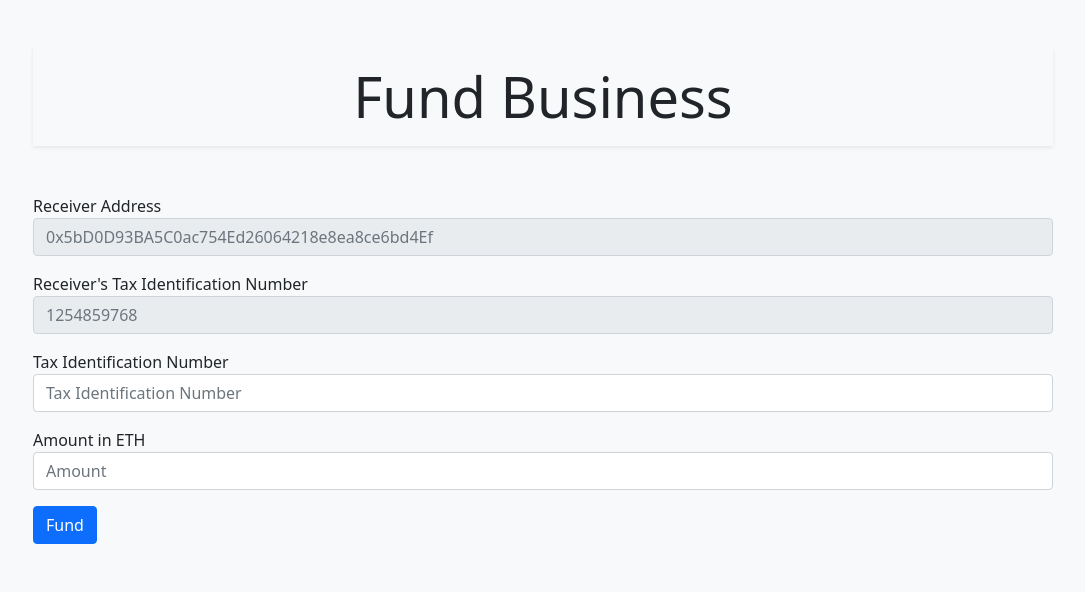
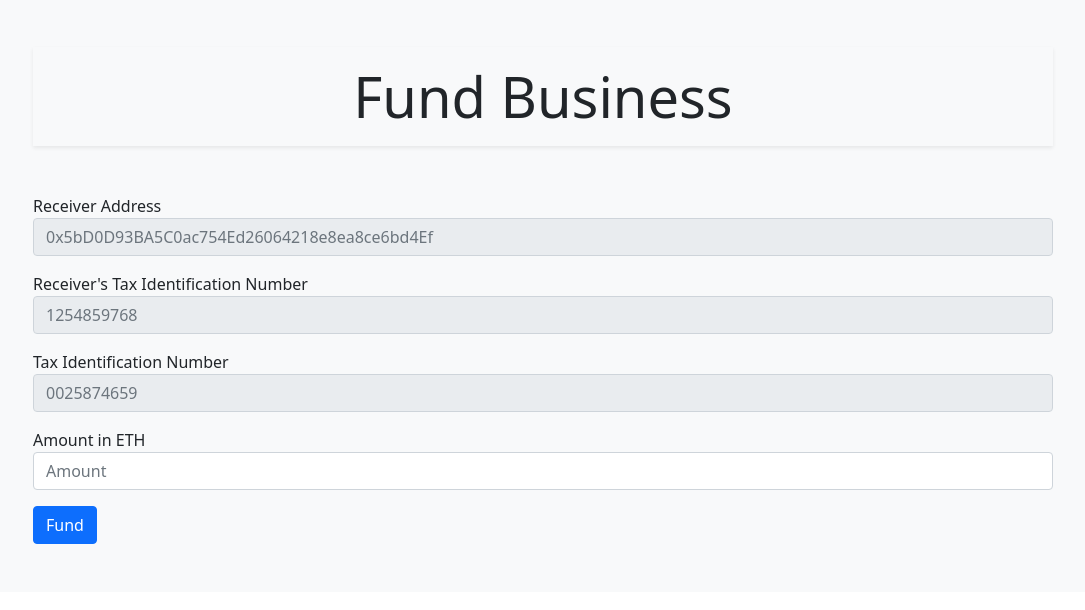
Before and after one commit to hackateam2/blockchainHackathon, a PHP site: page /assets/pages/fund.php in a window 1280 px wide. Shown: the part 900-1510 px from the top of the page, without its empty margins (97-1182 px from the left). Run offline with PHP 8.4, Linux system fonts and the light colour scheme; some libraries are stand-ins or nearby versions.

Commit message:
Update fund.php

```diff
--- a/Blockchain Hackathon/assets/pages/fund.php
+++ b/Blockchain Hackathon/assets/pages/fund.php
@@ -75,7 +75,7 @@
 
                         <div class="mb-3">
                           <label class="fomr-label">Tax Identification Number</label>
-                          <input type="text" id='TIN' name='number' class='form-control' placeholder='Tax Identification Number'>
+                          <input type="text" id='TIN' name='number' class='form-control' placeholder='0025874659' disabled>
                         </div>
                         <div class="mb-3">
                           <label class="fomr-label">Amount in ETH</label>
```
